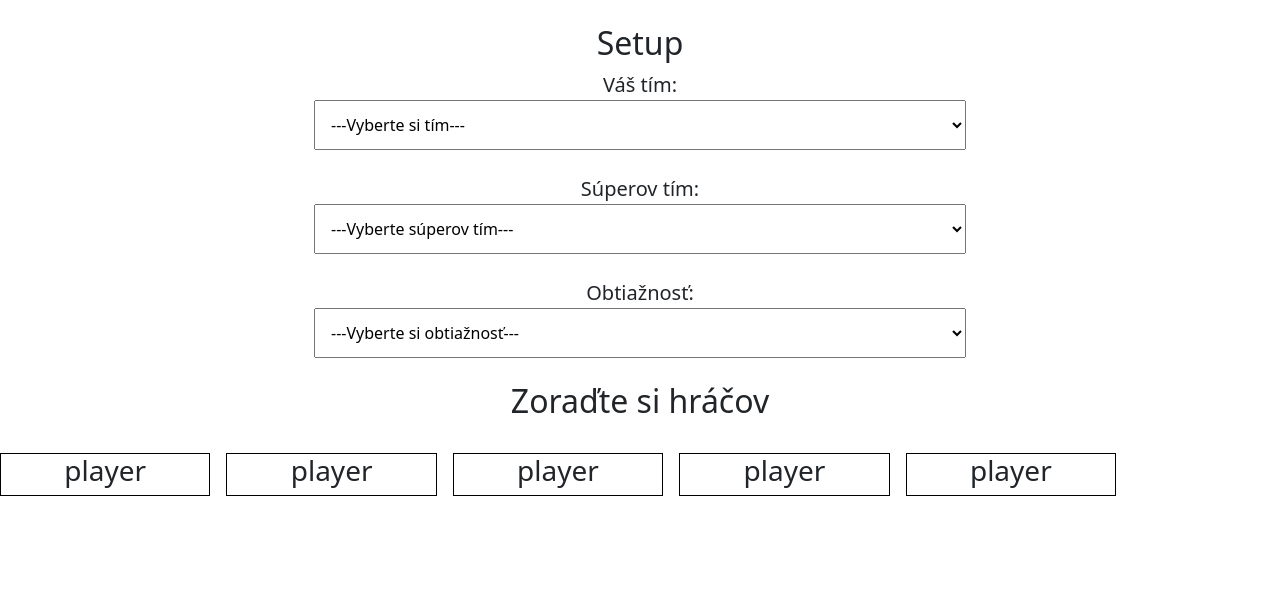
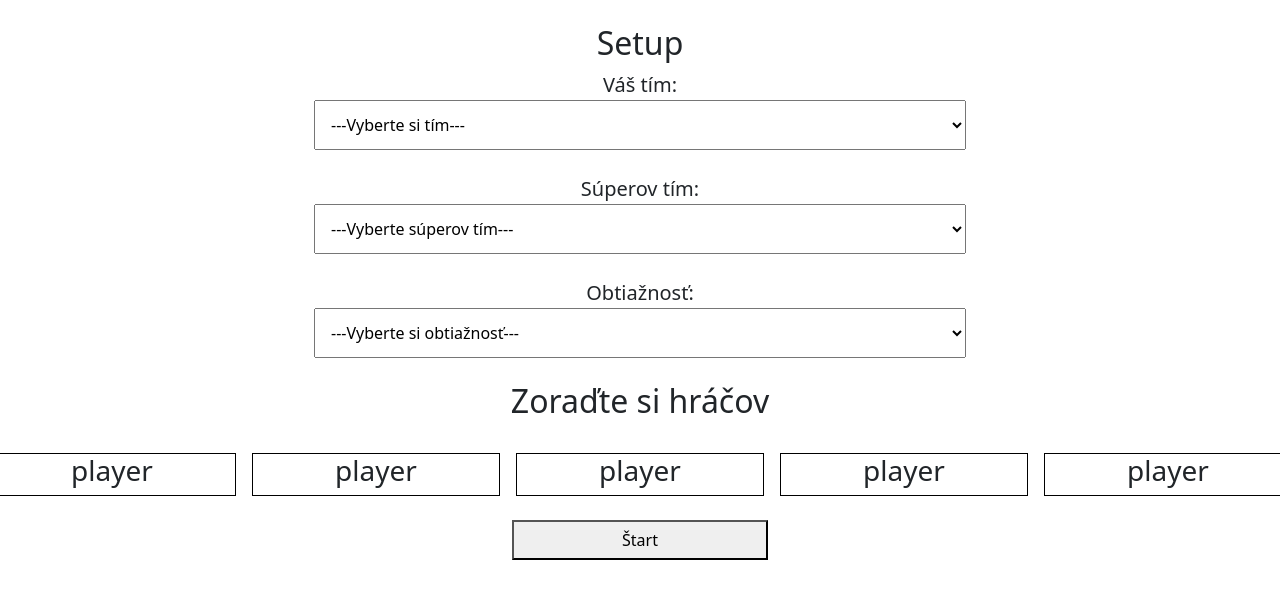
Before and after one commit to MartinKrivosik/SemestralneZadanie, a plain HTML site: page setup.html in a window 1280 px wide. Drawn offline with nearby package versions, Linux system fonts and the light colour scheme.

Commit message:
added button in setup  - needs eventListener centered player divs in setup

```diff
--- a/logic.js
+++ b/logic.js
@@ -92,7 +92,7 @@ if (document.body.className == "setup"){
 		});
 	}
 
-	let items = document.querySelectorAll('.container .player');
+	let items = document.querySelectorAll('.row .player');
 	items.forEach(function(item) {
 		item.addEventListener('dragstart', handleDragStart, false);
 		item.addEventListener('dragenter', handleDragEnter, false);
--- a/setup.html
+++ b/setup.html
@@ -58,7 +58,7 @@
     <h2> Zoraďte si hráčov </h2>
 </div>
 <br>
-<div class="row text-center column-gap-3 container">
+<div class="row text-center column-gap-3">
     <div draggable="true" class="col player">
         <h3>player</h3>
     </div>
@@ -75,7 +75,10 @@
         <h3>player</h3>
     </div>
 </div>
-
+<br>
+<div class="row align-text-bottom justify-content-center">
+    <button id="continue"> Štart </button>
+</div>
 <script type="module" src="logic.js"></script>
 
 </body>
--- a/style.css
+++ b/style.css
@@ -10,7 +10,6 @@
 }
 
 /* SETUP STYLE */
-
 
 .teams, #difficulty{
     width: 50%;
@@ -35,6 +34,11 @@
 
 label{
     font-size: 20px;
+}
+
+#continue{
+    height: 5vh;
+    width: 20vw;
 }
 
 
```
